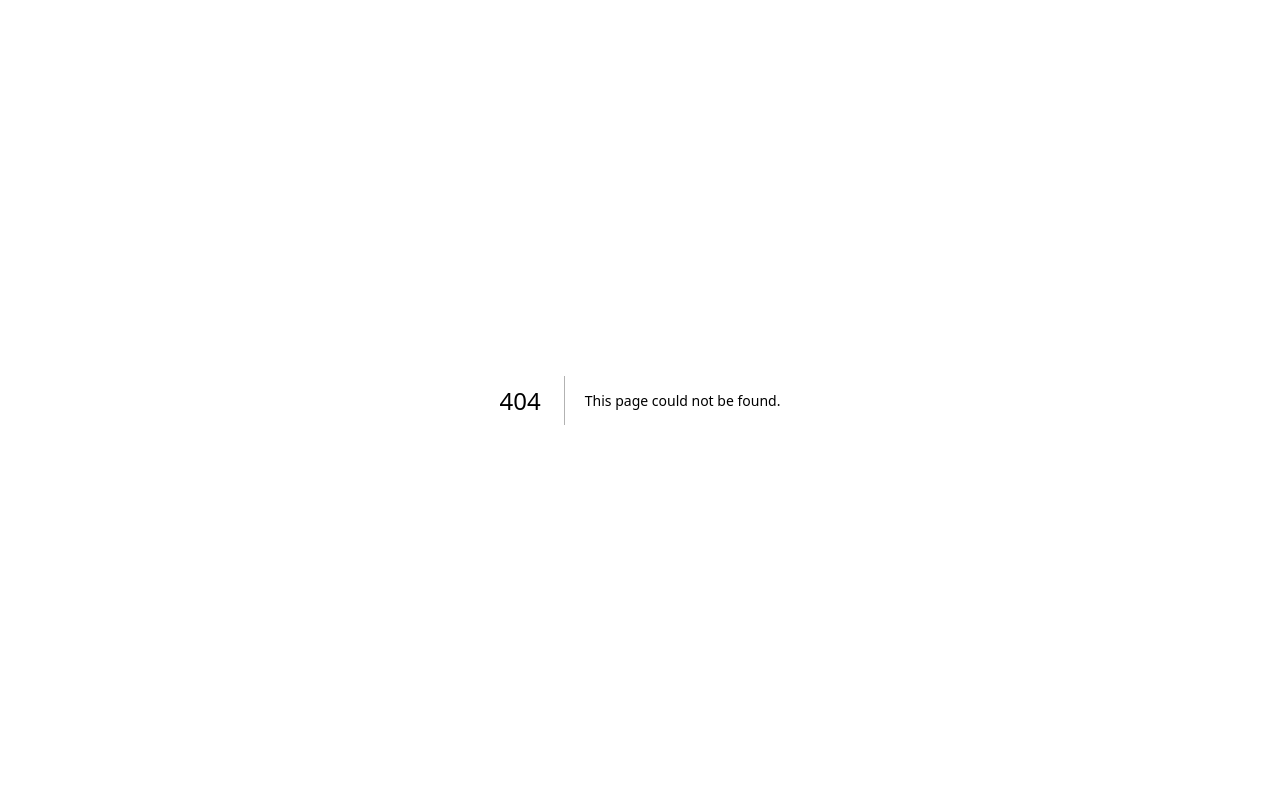
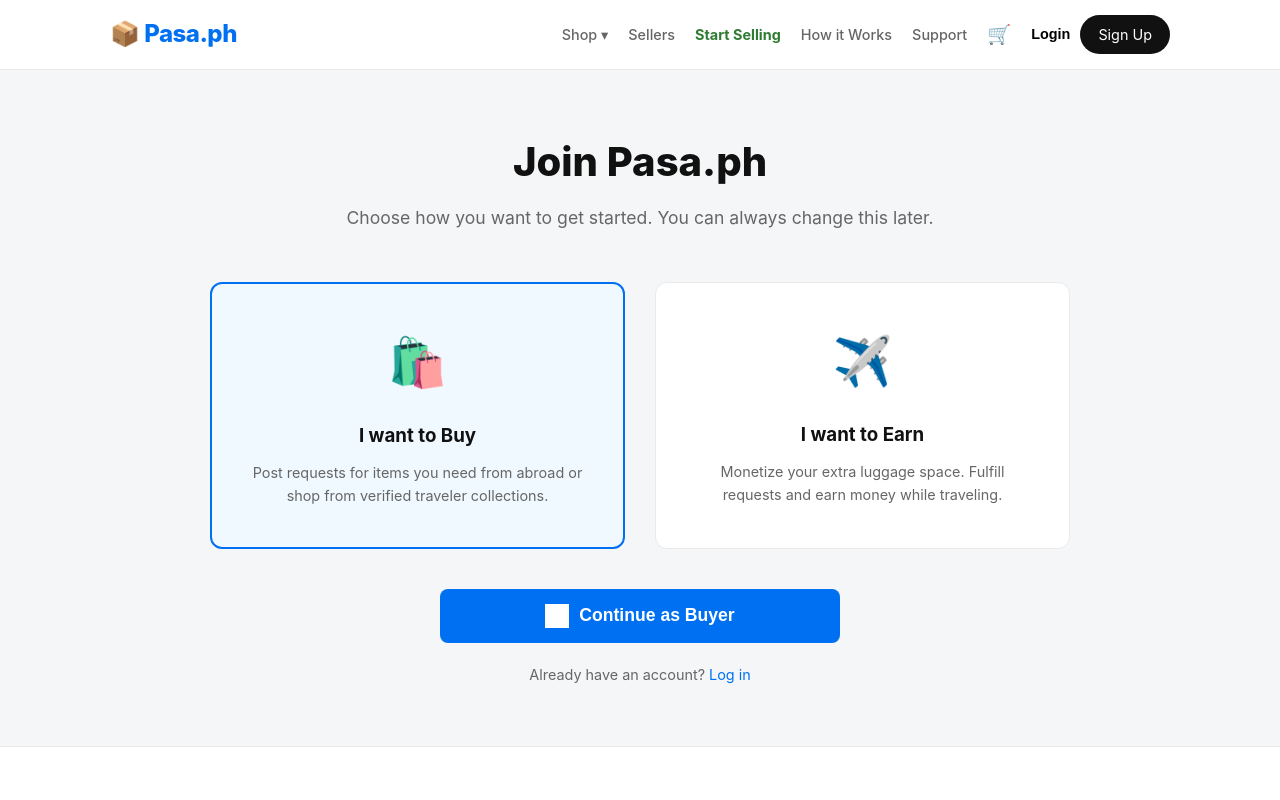
Before and after one commit to mezweb/pasa-ph, a Next.js app: page /signup in a window 1280 px wide. Before the commit this address had no page. Shown: the top 800 px of the page. Built offline with nearby package versions, Linux system fonts and the light colour scheme; no server answers; grey boxes are pictures that could not be loaded.

Commit message:
Force dynamic rendering for shop page

```diff
--- /dev/null
+++ b/src/app/signup/layout.js
@@ -0,0 +1,8 @@
+export const metadata = {
+  title: 'Sign Up | Pasa.ph',
+  description: 'Create your Pasa.ph account to start buying or selling globally.',
+};
+
+export default function SignupLayout({ children }) {
+  return children;
+}
--- /dev/null
+++ b/src/app/signup/page.js
@@ -0,0 +1,143 @@
+'use client';
+
+import { useState, useEffect } from 'react';
+import { useRouter } from 'next/navigation';
+import { auth, db } from '../../lib/firebase';
+import { doc, getDoc, setDoc, serverTimestamp } from 'firebase/firestore';
+import { GoogleAuthProvider, signInWithPopup, onAuthStateChanged } from 'firebase/auth';
+import Navbar from '../../components/Navbar';
+import Footer from '../../components/Footer';
+
+export default function SignupPage() {
+  const router = useRouter();
+  const [selectedRole, setSelectedRole] = useState('buyer'); // 'buyer' or 'seller'
+
+  // Redirect if already logged in
+  useEffect(() => {
+    const unsubscribe = onAuthStateChanged(auth, (user) => {
+      if (user) router.push('/');
+    });
+    return () => unsubscribe();
+  }, [router]);
+
+  const handleSignup = async () => {
+    const provider = new GoogleAuthProvider();
+    try {
+      const result = await signInWithPopup(auth, provider);
+      const user = result.user;
+
+      // Check if user exists, if not create with selected role
+      const docRef = doc(db, "users", user.uid);
+      const docSnap = await getDoc(docRef);
+
+      if (!docSnap.exists()) {
+        await setDoc(docRef, {
+            uid: user.uid,
+            displayName: user.displayName,
+            email: user.email,
+            photoURL: user.photoURL,
+            role: selectedRole === 'seller' ? 'Seller' : 'Buyer',
+            isSeller: selectedRole === 'seller',
+            createdAt: serverTimestamp(),
+            isProfileComplete: false
+        });
+      }
+
+      // Redirect based on role
+      if (selectedRole === 'seller') {
+        router.push('/profile'); // Go to profile setup for sellers
+      } else {
+        router.push('/'); // Buyers go to shop
+      }
+
+    } catch (error) {
+      console.error("Signup failed", error);
+    }
+  };
+
+  return (
+    <>
+      <Navbar />
+      <div className="container" style={{ padding: '60px 20px', maxWidth: '900px', textAlign: 'center' }}>
+
+        <h1 style={{ fontSize: '2.5rem', fontWeight: '800', marginBottom: '10px' }}>Join Pasa.ph</h1>
+        <p style={{ color: '#666', marginBottom: '50px', fontSize: '1.1rem' }}>
+            Choose how you want to get started. You can always change this later.
+        </p>
+
+        <div style={{ display: 'grid', gridTemplateColumns: 'repeat(auto-fit, minmax(300px, 1fr))', gap: '30px', marginBottom: '40px' }}>
+
+            {/* BUYER CARD */}
+            <div
+                onClick={() => setSelectedRole('buyer')}
+                style={{
+                    border: selectedRole === 'buyer' ? '2px solid #0070f3' : '1px solid #eaeaea',
+                    background: selectedRole === 'buyer' ? '#f0f9ff' : 'white',
+                    borderRadius: '12px',
+                    padding: '40px',
+                    cursor: 'pointer',
+                    transition: 'all 0.2s'
+                }}
+            >
+                <div style={{ fontSize: '3rem', marginBottom: '20px' }}>🛍️</div>
+                <h3 style={{ marginBottom: '10px' }}>I want to Buy</h3>
+                <p style={{ color: '#666', fontSize: '0.9rem', lineHeight: '1.6' }}>
+                    Post requests for items you need from abroad or shop from verified traveler collections.
+                </p>
+            </div>
+
+            {/* SELLER CARD */}
+            <div
+                onClick={() => setSelectedRole('seller')}
+                style={{
+                    border: selectedRole === 'seller' ? '2px solid #2e7d32' : '1px solid #eaeaea',
+                    background: selectedRole === 'seller' ? '#f0fdf4' : 'white',
+                    borderRadius: '12px',
+                    padding: '40px',
+                    cursor: 'pointer',
+                    transition: 'all 0.2s'
+                }}
+            >
+                <div style={{ fontSize: '3rem', marginBottom: '20px' }}>✈️</div>
+                <h3 style={{ marginBottom: '10px' }}>I want to Earn</h3>
+                <p style={{ color: '#666', fontSize: '0.9rem', lineHeight: '1.6' }}>
+                    Monetize your extra luggage space. Fulfill requests and earn money while traveling.
+                </p>
+            </div>
+
+        </div>
+
+        {selectedRole === 'seller' && (
+            <div style={{ background: '#fff9c4', padding: '15px', borderRadius: '8px', marginBottom: '30px', fontSize: '0.9rem', color: '#856404', border: '1px solid #fbc02d' }}>
+                <strong>✨ Seller Tip:</strong> You can upgrade to <b>Gold</b> or <b>Diamond</b> membership after signing up to see exclusive high-value requests!
+            </div>
+        )}
+
+        <button
+            onClick={handleSignup}
+            className="btn-primary"
+            style={{
+                padding: '15px 40px',
+                fontSize: '1.1rem',
+                width: '100%',
+                maxWidth: '400px',
+                display: 'flex',
+                alignItems: 'center',
+                justifyContent: 'center',
+                gap: '10px',
+                margin: '0 auto'
+            }}
+        >
+            <img src="https://www.svgrepo.com/show/475656/google-color.svg" alt="Google" style={{ width: '24px', height: '24px', filter: 'brightness(0) invert(1)' }} />
+            {selectedRole === 'seller' ? 'Continue as Seller' : 'Continue as Buyer'}
+        </button>
+
+        <p style={{ marginTop: '20px', fontSize: '0.9rem', color: '#666' }}>
+            Already have an account? <a href="/login" style={{ color: '#0070f3' }}>Log in</a>
+        </p>
+
+      </div>
+      <Footer />
+    </>
+  );
+}
--- a/src/components/Navbar.js
+++ b/src/components/Navbar.js
@@ -9,9 +9,10 @@
 
 export default function Navbar() {
   const [user, setUser] = useState(null);
-  const [isSeller, setIsSeller] = useState(false);
-  const [isSellerMode, setIsSellerMode] = useState(false);
-  const { cart } = useCart();
+  const [isSellerAccount, setIsSellerAccount] = useState(false);
+  const { cart, pasaBag, viewMode, toggleViewMode } = useCart();
+  const isSellerMode = viewMode === 'seller';
+
   const [isShopHovered, setIsShopHovered] = useState(false);
   const [isProfileHovered, setIsProfileHovered] = useState(false);
 
@@ -21,10 +22,10 @@
       if (currentUser) {
         const docRef = doc(db, "users", currentUser.uid);
         const docSnap = await getDoc(docRef);
-        if (docSnap.exists()) {
-            const data = docSnap.data();
-            setIsSeller(data.isSeller);
-            setIsSellerMode(data.isSeller);
+        if (docSnap.exists() && docSnap.data().isSeller) {
+            setIsSellerAccount(true);
+        } else {
+            setIsSellerAccount(false);
         }
       }
     });
@@ -44,12 +45,7 @@
     await signOut(auth);
   };
 
-  const toggleMode = () => {
-    setIsSellerMode(!isSellerMode);
-  };
-
-  // Determine Count to show
-  const itemCount = isSellerMode ? 0 : cart.length; // Bag logic handled differently or add pasaBag.length if you want
+  const itemCount = isSellerMode ? pasaBag.length : cart.length;
 
   return (
     <nav style={{ background: 'white', borderBottom: '1px solid #eaeaea', position: 'sticky', top: 0, zIndex: 50, padding: '0.8rem 0' }}>
@@ -61,15 +57,14 @@
 
           <div style={{ display: 'flex', gap: '20px', fontWeight: '500', color: '#666', fontSize: '0.9rem', alignItems: 'center' }}>
 
-            {/* CONDITIONAL LINKS BASED ON MODE */}
+            {/* CONDITIONAL LINKS */}
             {isSellerMode ? (
-                // SELLER MODE LINKS
                 <>
-                    <Link href="/products" style={{ color: '#333', fontWeight: 'bold' }}>Products</Link>
+                    <Link href="/products" style={{ color: '#333', fontWeight: 'bold' }}>Marketplace</Link>
+                    <Link href="/buyers">Buyers</Link>
                     <Link href="/seller-dashboard" style={{ color: '#0070f3', fontWeight: 'bold' }}>Dashboard</Link>
                 </>
             ) : (
-                // BUYER MODE LINKS
                 <>
                     <div
                         style={{ position: 'relative' }}
@@ -90,14 +85,16 @@
                     </div>
 
                     <Link href="/offers">Sellers</Link>
-                    <Link href="/start-selling" style={{ color: '#2e7d32', fontWeight: 'bold' }}>Start Selling</Link>
+                    {/* Only show Start Selling if NOT logged in or NOT a seller yet */}
+                    {(!user || !isSellerAccount) && (
+                        <Link href="/start-selling" style={{ color: '#2e7d32', fontWeight: 'bold' }}>Start Selling</Link>
+                    )}
                 </>
             )}
 
             <Link href="/how-it-works">How it Works</Link>
             <Link href="/support">Support</Link>
 
-            {/* DYNAMIC CART/BAG ICON */}
             <Link href="/cart" style={{ position: 'relative', fontSize: '1.2rem' }}>
                 {isSellerMode ? '🛍️' : '🛒'}
                 {itemCount > 0 && (
@@ -108,7 +105,7 @@
             </Link>
           </div>
 
-          {/* PROFILE DROPDOWN */}
+          {/* AUTH SECTION */}
           {user ? (
             <div style={{ position: 'relative' }} onMouseEnter={() => setIsProfileHovered(true)} onMouseLeave={() => setIsProfileHovered(false)}>
                 <div style={{ display: 'flex', alignItems: 'center', gap: '10px', cursor: 'pointer' }}>
@@ -118,10 +115,9 @@
                     <div style={{ position: 'absolute', top: '100%', right: 0, background: 'white', border: '1px solid #eaeaea', borderRadius: '8px', boxShadow: '0 4px 12px rgba(0,0,0,0.1)', width: '200px', padding: '10px 0', display: 'flex', flexDirection: 'column', zIndex: 100 }}>
                         <Link href="/profile" style={{ padding: '10px 15px', color: '#333', fontSize: '0.9rem', fontWeight: 'bold' }}>My Profile</Link>
 
-                        {/* SWITCH MODE OPTION */}
-                        {isSeller && (
+                        {isSellerAccount && (
                             <button
-                                onClick={toggleMode}
+                                onClick={toggleViewMode}
                                 style={{ background: 'none', border: 'none', padding: '10px 15px', textAlign: 'left', cursor: 'pointer', color: '#0070f3', fontSize: '0.9rem', borderTop: '1px solid #eee', width: '100%' }}
                             >
                                 {isSellerMode ? 'Switch to Buying' : 'Switch to Selling'}
@@ -134,7 +130,14 @@
                 )}
             </div>
           ) : (
-            <button onClick={handleLogin} className="btn-login">Login</button>
+            <div style={{ display: 'flex', gap: '10px' }}>
+                <button onClick={handleLogin} style={{ background: 'none', border: 'none', fontSize: '0.9rem', cursor: 'pointer', fontWeight: '600' }}>
+                    Login
+                </button>
+                <Link href="/signup" className="btn-login" style={{ textDecoration: 'none' }}>
+                    Sign Up
+                </Link>
+            </div>
           )}
         </div>
       </div>
```
Also changed, not shown: next.config.mjs (+4 -4 lines), src/app/page.js (+19 -1 lines).
